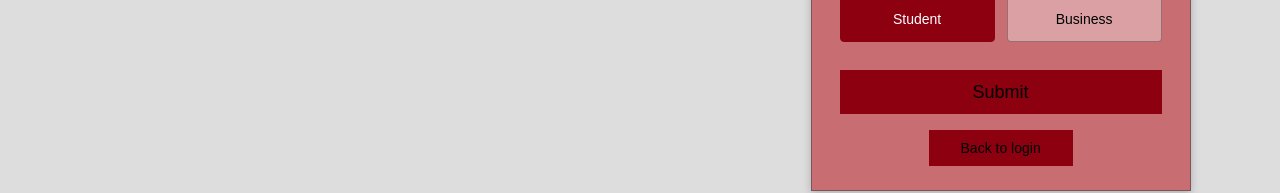
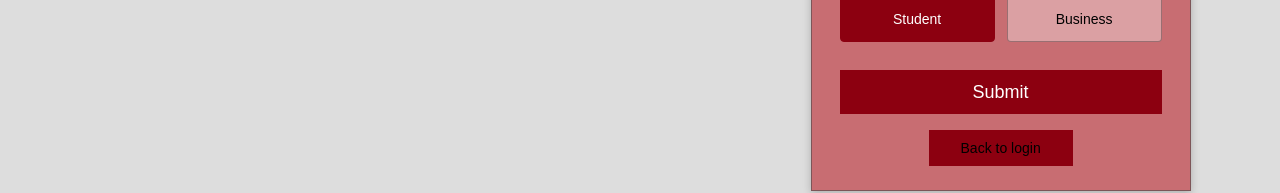
Before and after one commit to campus-marketplace-app/campus-marketplace, a React (Vite) app in the folder apps/web/: page /signup in a window 1280 px wide. Shown: the part 453-646 px from the top of the page. Built offline with nearby package versions, Linux system fonts and the light colour scheme.

Commit message:
white text on the red bg

```diff
--- a/apps/web/src/pages/signup.tsx
+++ b/apps/web/src/pages/signup.tsx
@@ -221,7 +221,7 @@ export default function Signup() {
                         <button
                             type="submit"
                             disabled={loading}
-                            className="bg-[#8c0010] py-2 text-lg text-black transition hover:bg-[#9f0a1b] disabled:opacity-60"
+                            className="bg-[#8c0010] py-2 text-lg text-white transition hover:bg-[#9f0a1b] disabled:opacity-60"
                         >
                             {loading ? 'Signing up...' : 'Submit'}
                         </button>
```
